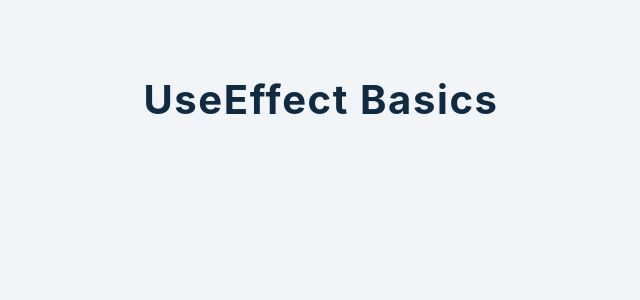
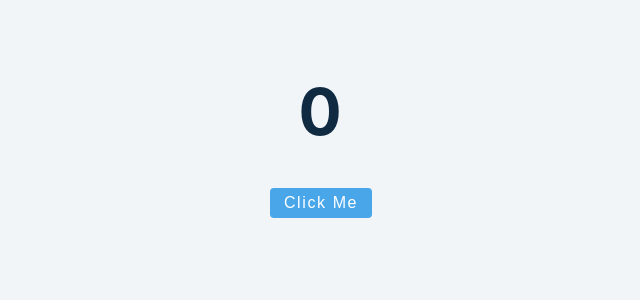
Before and after one commit to MarcoRosselDev/react-advanced-2020, a React (Create React App) app: page / in a window 1280 px wide. Shown: the top 300 px of the page, without its empty margins (319-959 px from the left). Built offline with nearby package versions, Linux system fonts and the light colour scheme.

Commit message:
useEffect basic 1.2

```diff
--- a/src/tutorial/2-useEffect/setup/1-useEffect-basics.js
+++ b/src/tutorial/2-useEffect/setup/1-useEffect-basics.js
@@ -7,7 +7,15 @@ const UseEffectBasics = () => {
     console.log("call useEffect");
   });
   console.log("render component");
-  return <h2>useEffect Basics</h2>;
+  const [value, setValue] = useState(0);
+  return (
+    <>
+      <h1>{value}</h1>
+      <button className="btn" onClick={() => setValue(value + 1)}>
+        click me
+      </button>
+    </>
+  );
 };
 
 export default UseEffectBasics;
```
